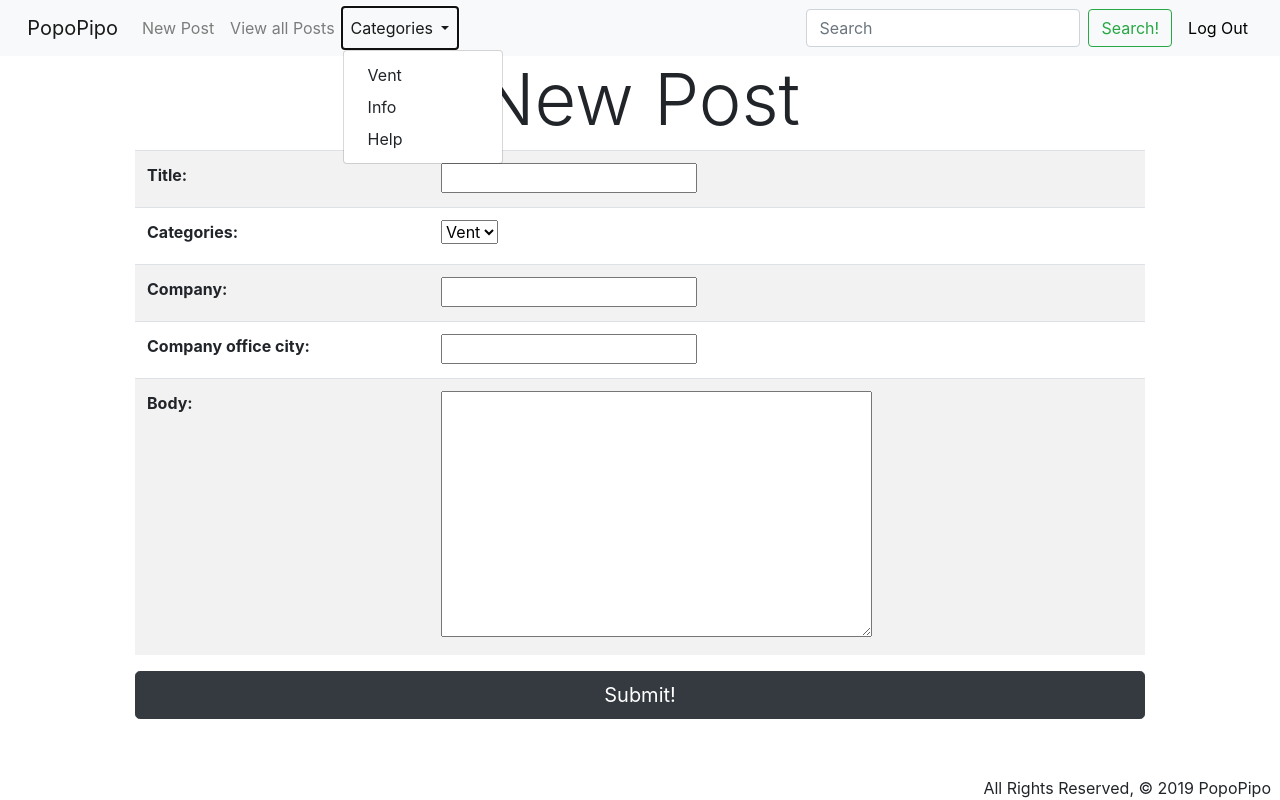
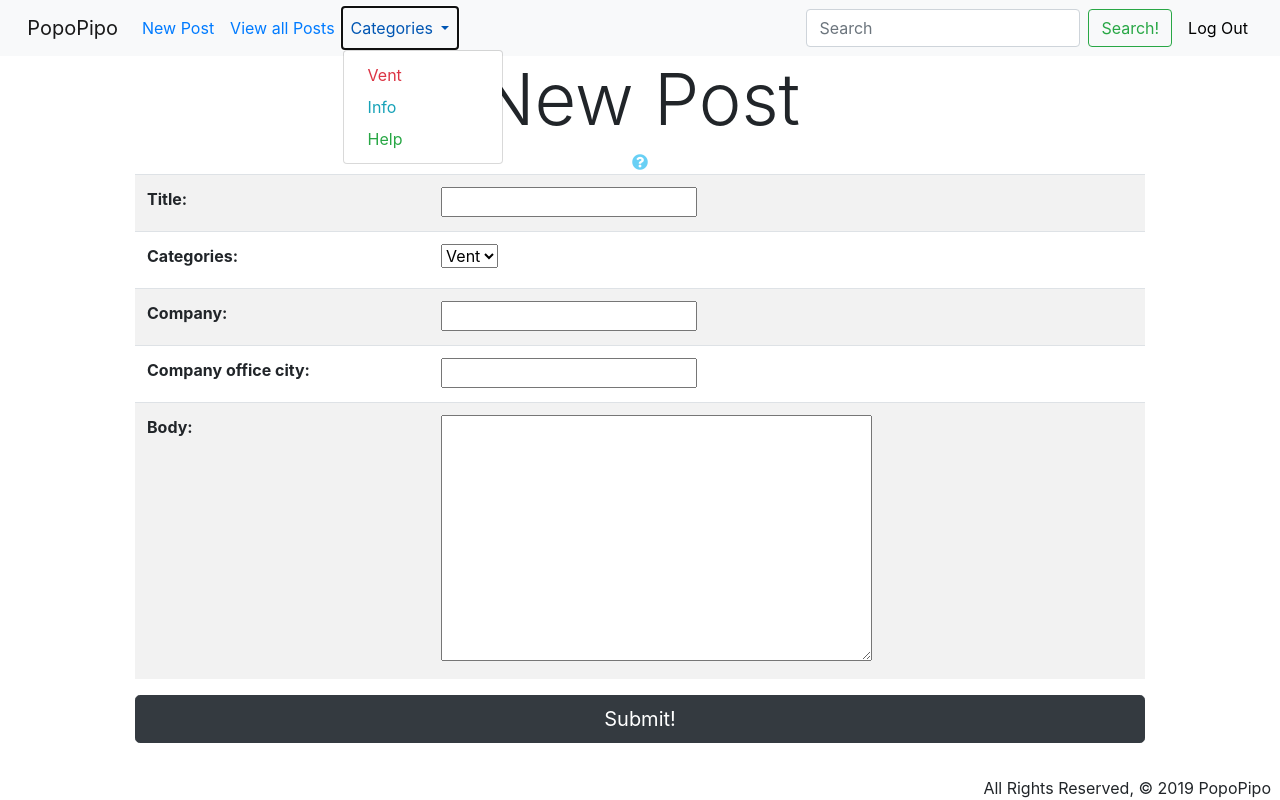
Before and after one commit to robified/mi_popopipo, a Django app: page /post/new/ in a window 1280 px wide, after a click on "Categories". Run offline with Django 3.2, Linux system fonts and the light colour scheme; the visitor is signed in with stand-in values (Sample User, id 1); some libraries are stand-ins or nearby versions.

Commit message:
add colors/ styling/ Swal

```diff
--- a/main_app/templates/base.html
+++ b/main_app/templates/base.html
@@ -10,7 +10,6 @@
     <link href="https://use.fontawesome.com/releases/v5.4.1/css/all.css" rel="stylesheet"></link>
     <link rel="stylesheet" href="https://stackpath.bootstrapcdn.com/bootstrap/4.3.1/css/bootstrap.min.css" integrity="sha384-ggOyR0iXCbMQv3Xipma34MD+dH/1fQ784/j6cY/iJTQUOhcWr7x9JvoRxT2MZw1T" crossorigin="anonymous">
     <link rel="stylesheet" type="text/css" href="{% static 'css/style.css' %}">
-
 </head>
 <body>
     <header>
@@ -24,19 +23,19 @@
     <ul class="navbar-nav mr-auto">
       {% if user.is_authenticated %}
       <li>
-        <a href="{% url 'post_create' %}" class="nav-link">New Post</a>
+        <a href="{% url 'post_create' %}" class="nav-link text-primary">New Post</a>
       </li>
       <li>
-        <a href="{% url 'index' %}" class="nav-link">View all Posts</a>
+        <a href="{% url 'index' %}" class="nav-link text-primary">View all Posts</a>
       </li>
             <li class="nav-item dropdown">
-        <a class="nav-link dropdown-toggle" href="#" id="navbarDropdown" role="button" data-toggle="dropdown" aria-haspopup="true" aria-expanded="false">
+        <a class="nav-link dropdown-toggle text-primary" href="#" id="navbarDropdown" role="button" data-toggle="dropdown" aria-haspopup="true" aria-expanded="false">
           Categories
         </a>
         <div class="dropdown-menu" aria-labelledby="navbarDropdown">
-          <a class="dropdown-item" href="{% url 'vent_index' %}">Vent</a>
-          <a class="dropdown-item" href="{% url 'info_index' %}">Info</a>
-          <a class="dropdown-item" href="{% url 'help_index' %}">Help</a>
+          <a class="dropdown-item text-danger" href="{% url 'vent_index' %}">Vent</a>
+          <a class="dropdown-item text-info" href="{% url 'info_index' %}">Info</a>
+          <a class="dropdown-item text-success" href="{% url 'help_index' %}">Help</a>
         </div>
       </li>
     </ul>
@@ -48,6 +47,7 @@
       {% else %}
         <a href="{% url 'signup' %}" class="nav-link text-primary">Sign Up</a>
         <a href="{% url 'login' %}" class="nav-link text-primary">Log In</a>
+        <a href="{% url 'index' %}" class="nav-link text-primary">View Posts</a>
       {% endif %}
   </div>
 </nav>
--- a/main_app/templates/blog/detail.html
+++ b/main_app/templates/blog/detail.html
@@ -30,14 +30,13 @@ form.body: The text area for writing a comment. We need this to render the empty
 {% block content %}
 
 <h1>{{ post.title }}</h1>
-
+<p><i class="fa fa-calendar" aria-hidden="true"></i> {{ post.created_on }}</p>
 <div class="card">
   <div class="card-content">
     <p><i class="fas fa-building"></i> {{post.company}}</p>
     <p><i class="fas fa-map-pin"></i> {{post.company_office_city}}</p>
-    <p><i class="fa fa-calendar" aria-hidden="true"></i> {{ post.created_on }}</p>
     <p>{{ post.body | linebreaks }}</p>
-    <p><i class="fas fa-eye"></i> {{ post.blog_views }} <i class="fas fa-heart" style="color: #008000;"> {{post.votes.count  }}</i></p>
+    <p><i class="fas fa-eye" style="color: rgb(104, 208, 245)"></i> {{ post.blog_views }} <i class="fas fa-heart" style="color: rgb(235, 75, 89)"> {{post.votes.count  }}</i></p>
     {% if user_voted %}
         <form action='upVote?return_url={{ request.path }}' method='GET'>
             <button type="submit" id="vote" class="btn btn-danger">Popo</button>
--- a/main_app/templates/category/help.html
+++ b/main_app/templates/category/help.html
@@ -23,7 +23,7 @@
                             {% endif %}
                         </h6>
                         <p class="card-text">{{single_post.summary}}</p>
-                        <p><i class="fas fa-eye"></i> {{single_post.blog_views}} &nbsp;&nbsp;<i class="fas fa-heart"></i> {{single_post.votes.count}} &nbsp;&nbsp;<i class="fas fa-comment"></i> {{single_post.comment_size}}</p>
+                        <p><i class="fas fa-eye" style="color: rgb(104, 208, 245)"></i> {{single_post.blog_views}} &nbsp;&nbsp;<i class="fas fa-heart" style="color: rgb(235, 75, 89);"></i> {{single_post.votes.count}} &nbsp;&nbsp;<i class="fas fa-comment" style="color: rgb(41, 213, 48)"></i> {{single_post.comment_size}}</p>
                     </div>
                 </div>
             </a>
--- a/main_app/templates/category/info.html
+++ b/main_app/templates/category/info.html
@@ -23,7 +23,7 @@
                             {% endif %}
                         </h6>
                         <p class="card-text">{{single_post.summary}}</p>
-                        <p><i class="fas fa-eye"></i> {{single_post.blog_views}} &nbsp;&nbsp;<i class="fas fa-heart"></i> {{single_post.votes.count}} &nbsp;&nbsp;<i class="fas fa-comment"></i> {{single_post.comment_size}}</p>
+                        <p><i class="fas fa-eye" style="color: rgb(104, 208, 245)"></i> {{single_post.blog_views}} &nbsp;&nbsp;<i class="fas fa-heart" style="color: rgb(235, 75, 89);"></i> {{single_post.votes.count}} &nbsp;&nbsp;<i class="fas fa-comment" style="color: rgb(41, 213, 48)"></i> {{single_post.comment_size}}</p>
                     </div>
                 </div>
             </a>
--- a/main_app/templates/category/vent.html
+++ b/main_app/templates/category/vent.html
@@ -23,7 +23,7 @@
                             {% endif %}
                         </h6>
                         <p class="card-text">{{single_post.summary}}</p>
-                        <p><i class="fas fa-eye"></i> {{single_post.blog_views}} &nbsp;&nbsp;<i class="fas fa-heart"></i> {{single_post.votes.count}} &nbsp;&nbsp;<i class="fas fa-comment"></i> {{single_post.comment_size}}</p>
+                        <p><i class="fas fa-eye" style="color: rgb(104, 208, 245)"></i> {{single_post.blog_views}} &nbsp;&nbsp;<i class="fas fa-heart" style="color: rgb(235, 75, 89);"></i> {{single_post.votes.count}} &nbsp;&nbsp;<i class="fas fa-comment" style="color: rgb(41, 213, 48)"></i> {{single_post.comment_size}}</p>
                     </div>
                 </div>
             </a>
--- a/main_app/templates/main_app/comment_form.html
+++ b/main_app/templates/main_app/comment_form.html
@@ -1,8 +1,8 @@
 {% extends 'base.html' %}
-
 {% block content %}
 <h3 class="text-center display-3">New Comment</h3>
   <form id="newPost" action="" method="post">
+  <i class="fa fa-question-circle" aria-hidden="true"></i>
     {% csrf_token %}
     <table class="table table-striped">
       {{ form.as_table }}
--- a/main_app/templates/main_app/post_form.html
+++ b/main_app/templates/main_app/post_form.html
@@ -1,7 +1,11 @@
 {% extends 'base.html' %}
 
 {% block content %}
+  <div class="text-center">
   <h3 class="text-center display-3">New Post</h3>
+  <a class="pull-right" onclick="info()" style="color: rgb(104, 208, 245)"><i class="fa fa-question-circle" aria-hidden="true"></i></a>
+  </div>
+
   <form id="newPost" action="" method="post">
     {% csrf_token %}
     <table class="table table-striped">
@@ -9,4 +13,19 @@
     </table>
     <input type="submit" value="Submit!" class="btn btn-dark btn-lg btn-block">
   </form>
+    <script src="https://cdn.jsdelivr.net/npm/sweetalert2@8"></script>
+  <script>
+      function info() {
+        Swal.fire({
+        title: '<strong>Guidelines</strong>',
+        type: 'info',
+        html:
+          'Please keep your posts relevant to the category you are adding it to. If the team deems that the post is off-topic it will be removed. Please remember to add your City/State to location.',
+        focusConfirm: false,
+        confirmButtonText:
+          '<i class="fa fa-thumbs-up"></i> Great!',
+        confirmButtonAriaLabel: 'Thumbs up, great!',
+      })
+    }
+  </script>
 {% endblock %}
--- a/main_app/templates/search.html
+++ b/main_app/templates/search.html
@@ -23,7 +23,7 @@
                             {% endif %}
                         </h6>
                         <p class="card-text">{{single_post.summary}}</p>
-                        <p><i class="fas fa-eye"></i> {{single_post.blog_views}} &nbsp;&nbsp;<i class="fas fa-heart"></i> {{single_post.votes.count}} &nbsp;&nbsp;<i class="fas fa-comment"></i> {{single_post.comment_size}}</p>
+                        <p><i class="fas fa-eye" style="color: rgb(104, 208, 245)"></i> {{single_post.blog_views}} &nbsp;&nbsp;<i class="fas fa-heart" style="color: rgb(235, 75, 89);"></i> {{single_post.votes.count}} &nbsp;&nbsp;<i class="fas fa-comment" style="color: rgb(41, 213, 48)"></i> {{single_post.comment_size}}</p>
                     </div>
                 </div>
             </a>
```
Also changed, not shown: main_app/templates/blog/index.html (+6 -6 lines), main_app/templates/registration/signup.html (+22 -7 lines).
